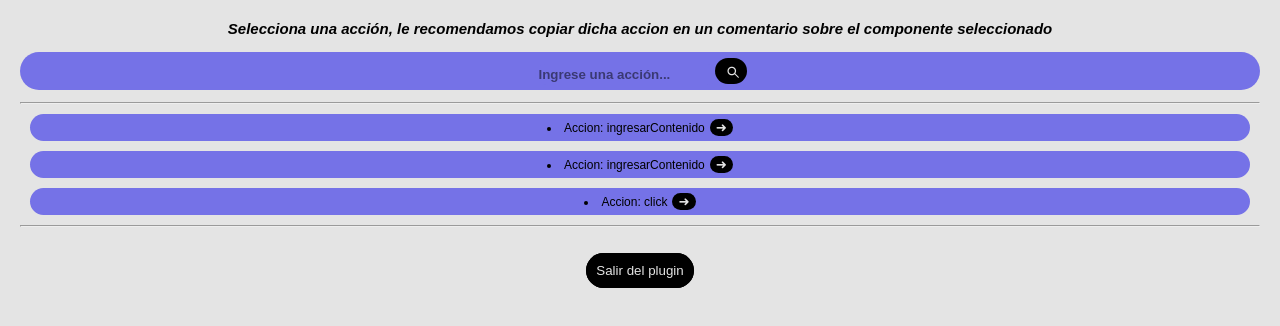
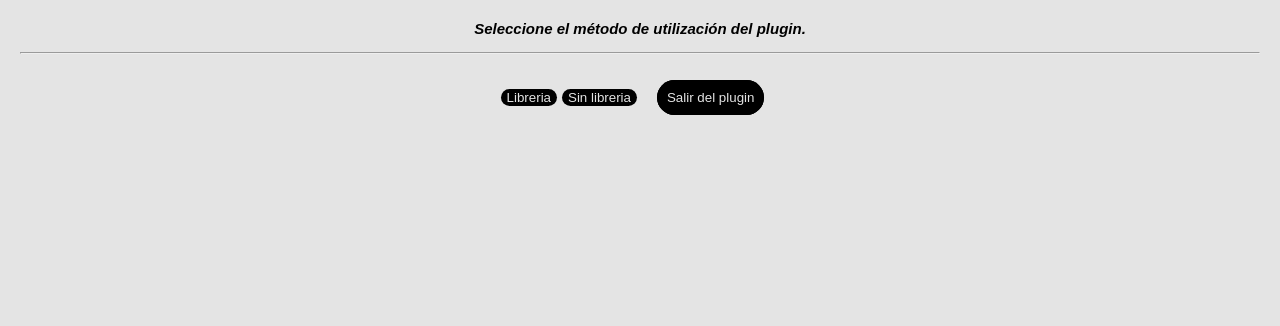
Before and after one commit to agu17/plugin-figma, a React app in the folder figma-plugin-react-template-master/: page / in a window 1280 px wide. Shown: the top 326 px of the page. Built offline with nearby package versions, Linux system fonts and the light colour scheme.

Commit message:
Imp libreria boostrap
Agregamos una parte de la implementacion del plugin con la libreria de boostrap 5

```diff
--- a/figma-plugin-react-template-master/src/app/components/AccionElegida.tsx
+++ b/figma-plugin-react-template-master/src/app/components/AccionElegida.tsx
@@ -1,6 +1,8 @@
 import * as React from 'react';
+import * as ReactDOM from 'react-dom';
 import '../styles/ui.css';
 import data from '../assets/accionesPrueba.json';
+import App from './App';
 
 
 declare function require(path: string): any;
@@ -14,7 +16,8 @@ const AccionElegida = (props) =>  {
     };
 
     const volver = () => {
-        parent.postMessage({pluginMessage: {type: 'volver'}}, '*');
+        //parent.postMessage({pluginMessage: {type: 'volver'}}, '*');
+        ReactDOM.render(<App />, document.getElementById('react-page'));
     };
 
     const copiarAccion = () => {
@@ -29,8 +32,8 @@ const AccionElegida = (props) =>  {
                 <div className="flexsearch--wrapper">
                     <form id="barraBusqueda" className="flexsearch--form" action="#" method="post">
                         <div className="flexsearch--input-wrapper">
-                                <input id="barraBusqueda" className="flexsearch--input" type="search" placeholder="Ingrese una variante..."/>
-                                <input id="botonBuscar" className="flexsearch--submit" type="submit" value="&#x2315;"/>
+                            <input id="barraBusqueda" className="flexsearch--input" type="search" placeholder="Ingrese una variante..." />
+                            <input id="botonBuscar" className="flexsearch--submit" type="submit" value="&#x2315;" />
                         </div>
                     </form>
                 </div>
@@ -42,14 +45,14 @@ const AccionElegida = (props) =>  {
                 <div id="mapListado">
                     {acciones.map(element => (
                         <><li>{element.descripcion}
-                        <input id="descripcionAccion" onClick={() =>{copiarAccion()}} className="flexsearch--submit" type="submit" value="&#10140;" />
+                            <input id="descripcionAccion" onClick={() => { copiarAccion() }} className="flexsearch--submit" type="submit" value="&#10140;" />
                         </li><hr></hr></>
                     ))}
 
                 </div>
             </div>
 
-            <button id="salirPlugin"onClick={onCancel}> Salir del plugin</button>
+            <button id="salirPlugin" onClick={onCancel}> Salir del plugin</button>
             <button id="volver" onClick={volver}> Volver</button>
         </div>
     );
--- a/figma-plugin-react-template-master/src/app/components/App.tsx
+++ b/figma-plugin-react-template-master/src/app/components/App.tsx
@@ -18,7 +18,6 @@ const App = ({}) => {
 
     const irALaAccion = (tipo:string) => {
         <AccionElegida tipo={tipo}/>
-        //parent.postMessage({ pluginMessage: { type: tipo } }, '*');
         ReactDOM.render(<AccionElegida tipo={tipo}/>, document.getElementById('react-page'));
     };
 
@@ -43,7 +42,7 @@ const App = ({}) => {
                 <div id="mapListado">
                     {data.map(element => (
                         <><li>Accion: {element.tipo}
-                        <input id="botonIrAAccion"onClick={() => irALaAccion(element.tipo)} className="flexsearch--submit" type="submit" value="&#10140;" />
+                            <input id="botonIrAAccion" onClick={() => irALaAccion(element.tipo)} className="flexsearch--submit" type="submit" value="&#10140;" />
                         </li></>
                     ))}
 
@@ -51,6 +50,7 @@ const App = ({}) => {
             </div>
             <hr></hr>
             <button id="salirPlugin" onClick={onCancel}> Salir del plugin</button>
+
         </div>
     );
 };
--- /dev/null
+++ b/figma-plugin-react-template-master/src/app/components/Home.tsx
@@ -0,0 +1,56 @@
+import * as React from 'react';
+import * as ReactDOM from 'react-dom';
+import '../styles/ui.css';
+import AccionElegida from './AccionElegida';
+import data from '../assets/accionesPrueba.json';
+import App from './App';
+
+
+
+declare function require(path: string): any;
+export const myFirstContext = React.createContext("");
+
+const Home = ({}) => {
+
+
+    const onCancel = () => {
+        parent.postMessage({ pluginMessage: { type: 'salirPlugin' } }, '*');
+    };
+
+    const conBootstrap = () => {
+
+        for(const node of figma.currentPage.selection){
+            node;
+        }
+
+        //Acá recuperamos el nombre del componente y ademas, manejamos un if else, donde nos damos cuenta si
+        //ejecuto el plugin sobre un componente de la libreria de boostrap 5, de esta manera pondriamos una alerta advirtiendole en caso de
+        //que no haya seleccionado un componente de dicha libreria, derivandolo a utilizar el plugin sin libreria.
+        //---
+        //teniendo el nombre del componente, renderizariamos AccionElegida con el nombre del componente.
+
+
+         /*figma.currentPage.selection();
+
+
+
+        <AccionElegida tipo={}/>
+        ReactDOM.render(<AccionElegida tipo={}/>, document.getElementById('react-page'));*/
+    };
+    const sinBootstrap = () => {
+        ReactDOM.render(<App />, document.getElementById('react-page'));
+    };
+
+    return (
+        <div>
+            <p id="textoInicial"> Seleccione el método de utilización del plugin.</p>
+            <hr></hr>
+
+            <button id="botonIrAAccion" onClick={conBootstrap}> Libreria</button>
+            <button id="botonIrAAccion" onClick={sinBootstrap}> Sin libreria</button>
+            <button id="salirPlugin" onClick={onCancel}> Salir del plugin</button>
+        </div>
+    );
+};
+
+export default Home;
--- a/figma-plugin-react-template-master/src/app/index.tsx
+++ b/figma-plugin-react-template-master/src/app/index.tsx
@@ -1,5 +1,6 @@
 import * as React from 'react';
 import * as ReactDOM from 'react-dom';
-import App from './components/App';
+import Home from './components/home';
 
-ReactDOM.render(<App />, document.getElementById('react-page'));
+
+ReactDOM.render(<Home />, document.getElementById('react-page'));
--- a/figma-plugin-react-template-master/src/plugin/controller.ts
+++ b/figma-plugin-react-template-master/src/plugin/controller.ts
@@ -1,4 +1,4 @@
-figma.showUI(__html__, {width: 320, height: 640});
+figma.showUI(__html__, {width: 320, height: 450});
 
 figma.ui.onmessage = (msg) => {
     switch(msg.type){
@@ -7,17 +7,12 @@ figma.ui.onmessage = (msg) => {
             break;
 
         case 'volver':
-            figma.showUI(__html__, {width: 320, height: 640});
+            //figma.showUI(__html__, {width: 320, height: 450});
             break;
 
         //acciones
 
-        case '':
-
+        case 'accionElegida':
             break;
-
-
-        case 'accionElegida':
-            break;1
         }
 };
```
Lines whose indentation alone changed are shown as unchanged.
